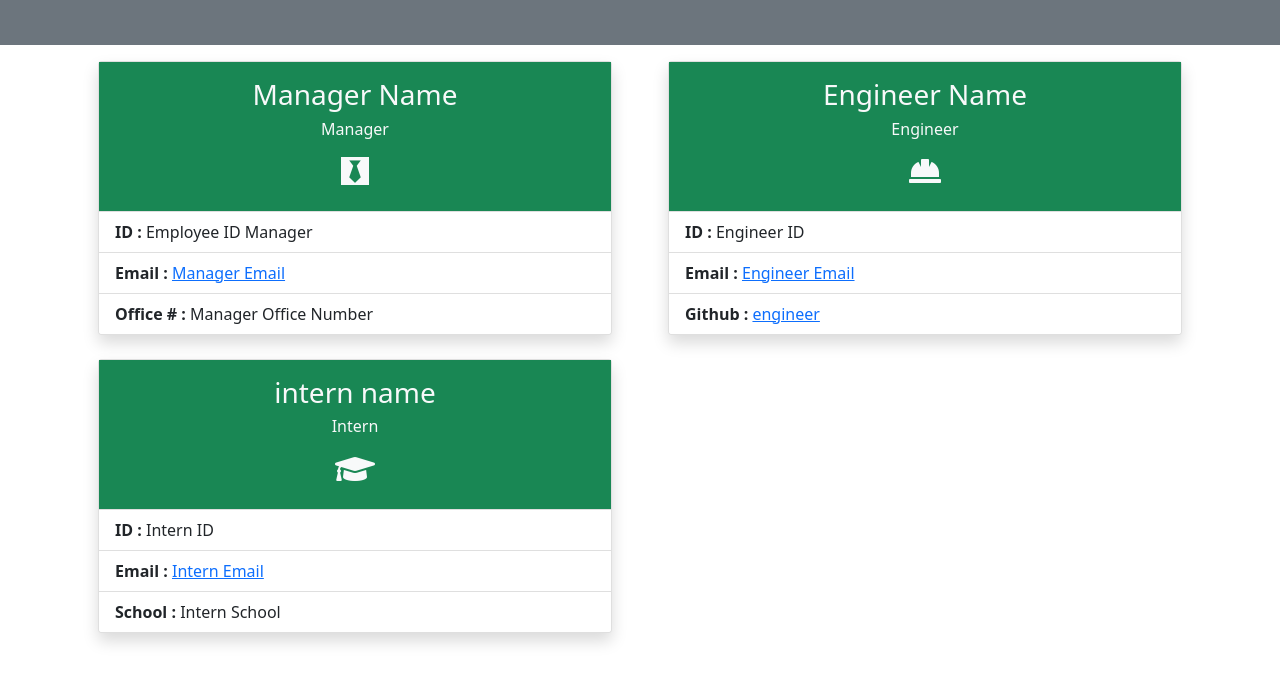
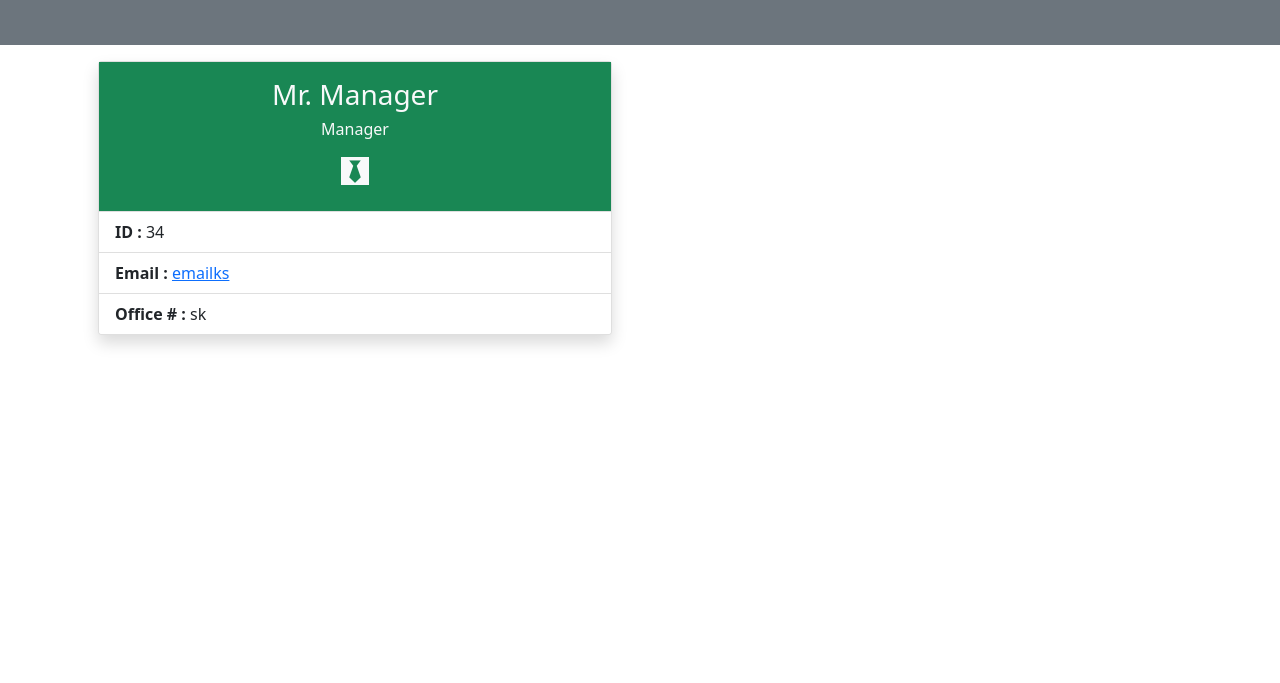
Before and after one commit to wryanj/gt_fsf_hw10_team_profile_generator, a website: page rendered_files_html/teamportfolio.html in a window 1280 px wide. Shown: the part 109-792 px from the top of the page. Drawn offline with nearby package versions, Linux system fonts and the light colour scheme.

```diff
--- a/functions_js/prompts.js
+++ b/functions_js/prompts.js
@@ -1,4 +1,4 @@
-/*
+
 
 // NOT USED YET- COPIED OVER
 
@@ -118,4 +118,4 @@
 // EXPORTING FOR USE IN INDEXJS
 //-------------------------------------------------------------------------------------------------------------------
 
-    // fill out module.exports correctly...
+    module.exports = promptForManagerInfo;
--- a/rendered_files_html/teamportfolio.html
+++ b/rendered_files_html/teamportfolio.html
@@ -36,46 +36,14 @@
                     <div class="col">
                         <div class="card shadow rounded mx-3">
                             <div class="card-body text-center text-light bg-success">
-                                <h5 class="card-title fs-3">Manager Name</h5>
+                                <h5 class="card-title fs-3">Mr. Manager</h5>
                                 <h6>Manager</h6>
                                 <span class="fs-2"><i class="fab fa-black-tie"></i></span>
                             </div>
                             <ul class="list-group list-group-flush">
-                                <li class="list-group-item"><span class="fw-bold">ID : </span><span>Employee ID Manager</span></li>
-                                <li class="list-group-item"><span class="fw-bold">Email : </span><a href = "mailto:Manager Email">Manager Email</a></li>
-                                <li class="list-group-item"><span class="fw-bold">Office # : </span><span>Manager Office Number</span></li>
-                            </ul>
-                        </div>
-                    </div>
-
-
-                    <div class="col">
-                        <div class="card shadow rounded mx-3">
-                            <div class="card-body text-center text-light bg-success">
-                                <h5 class="card-title fs-3">Engineer Name</h5>
-                                <h6>Engineer</h6>
-                                <span class="fs-2"><i class="fas fa-hard-hat"></i></i></span>
-                            </div>
-                            <ul class="list-group list-group-flush">
-                                <li class="list-group-item"><span class="fw-bold">ID : </span><span>Engineer ID</span></li>
-                                <li class="list-group-item"><span class="fw-bold">Email : </span><a href = "mailto:Engineer Email">Engineer Email</a></li>
-                                <li class="list-group-item"><span class="fw-bold">Github : </span><a href = "https://www.github.com/engineer">engineer</a></li>
-                            </ul>
-                        </div>
-                    </div>
-
-
-                    <div class="col">
-                        <div class="card shadow rounded mx-3">
-                            <div class="card-body text-center text-light bg-success">
-                                <h5 class="card-title fs-3">intern name</h5>
-                                <h6>Intern</h6>
-                                <span class="fs-2"><i class="fas fa-graduation-cap"></i></span>
-                            </div>
-                            <ul class="list-group list-group-flush">
-                                <li class="list-group-item"><span class="fw-bold">ID : </span><span>Intern ID</span></li>
-                                <li class="list-group-item"><span class="fw-bold">Email : </span><a href = "mailto:Intern Email">Intern Email</a></li>
-                                <li class="list-group-item"><span class="fw-bold">School : </span><span>Intern School</span></li>
+                                <li class="list-group-item"><span class="fw-bold">ID : </span><span>34</span></li>
+                                <li class="list-group-item"><span class="fw-bold">Email : </span><a href = "mailto:emailks">emailks</a></li>
+                                <li class="list-group-item"><span class="fw-bold">Office # : </span><span>sk</span></li>
                             </ul>
                         </div>
                     </div>
```
Also changed, not shown: index.js (+7 -1 lines).
